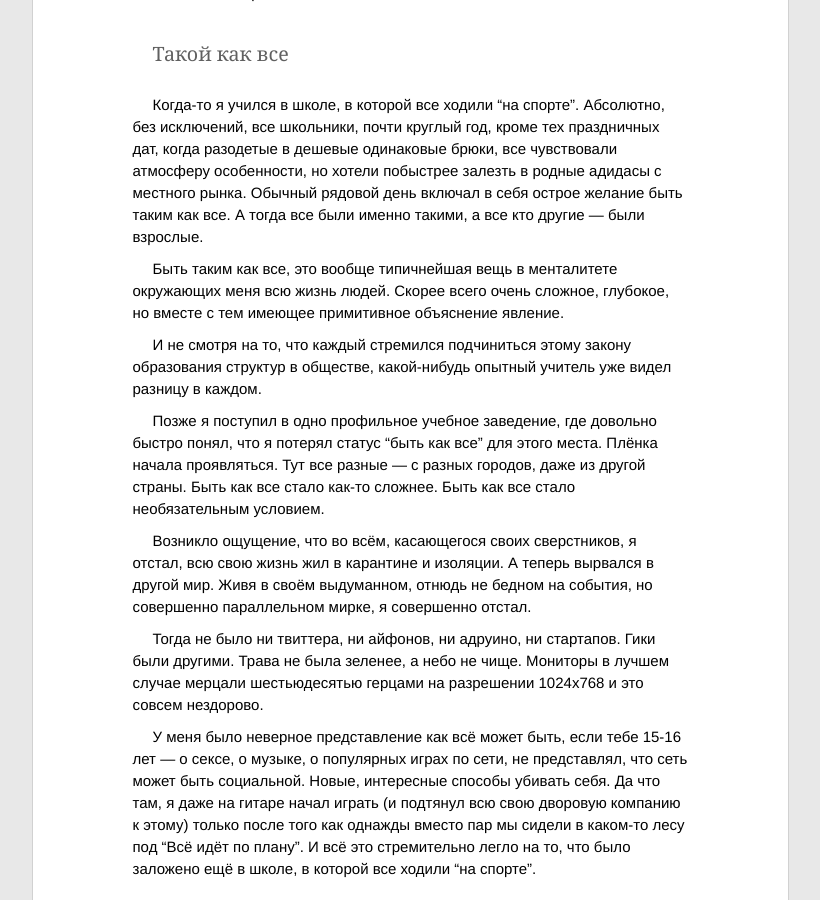
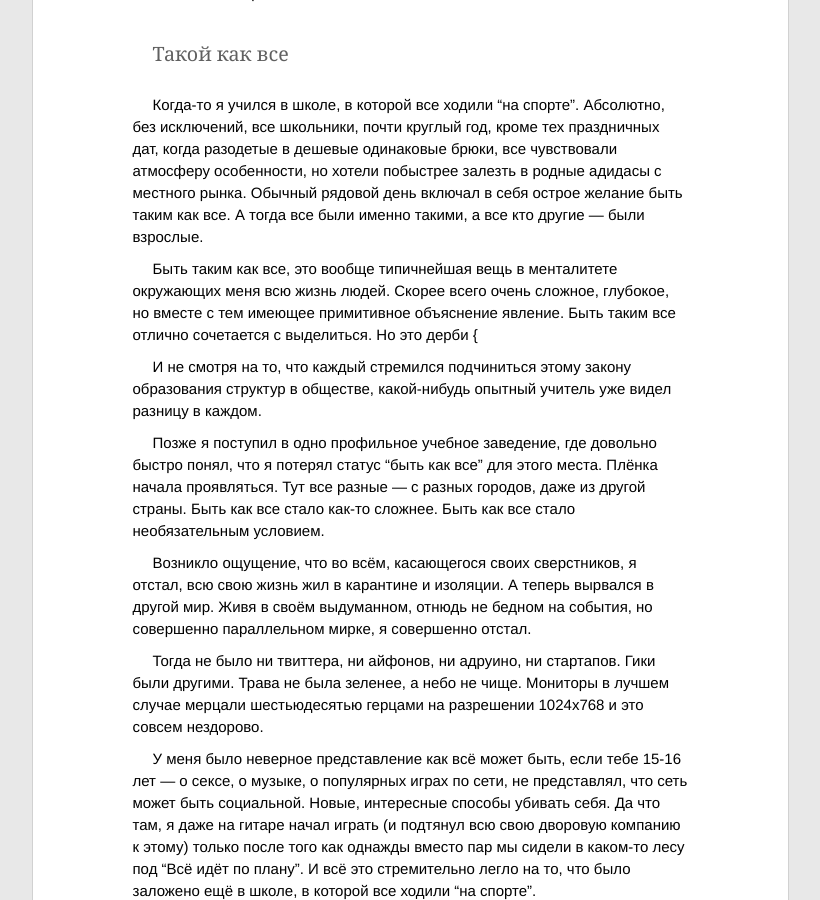
Before and after one commit to ptmt/ptmt.github.com, a Jekyll site: the page built from _posts/2012-06-04-dont-be-a-menace-to-hipsters-geek.md, in a window 1280 px wide and 900 px high, scrolled down 651 px. Shown: the whole window, without its empty margins (230-1050 px from the left). Built offline with Jekyll 4.4.1, drawn with Linux system fonts in a browser that asks for light colours; Markdown is read by kramdown in place of the engine named in the settings.

Commit message:
Update master

```diff
--- a/_posts/2012-06-04-dont-be-a-menace-to-hipsters-geek.md
+++ b/_posts/2012-06-04-dont-be-a-menace-to-hipsters-geek.md
@@ -11,7 +11,7 @@ title:  Не грози хипстерскому гику, набирая тви
 
 Когда-то я учился в школе, в которой все ходили “на спорте”. Абсолютно, без исключений, все школьники, почти круглый год, кроме тех праздничных дат, когда разодетые в дешевые одинаковые брюки, все чувствовали атмосферу особенности, но хотели побыстрее залезть в родные адидасы с местного рынка. Обычный рядовой день включал в себя острое желание быть таким как все. А тогда все были именно такими, а все кто другие — были взрослые.
 
-Быть таким как все, это вообще типичнейшая вещь в менталитете окружающих меня всю жизнь людей. Скорее всего очень сложное, глубокое, но вместе с тем имеющее примитивное объяснение явление.
+Быть таким как все, это вообще типичнейшая вещь в менталитете окружающих меня всю жизнь людей. Скорее всего очень сложное, глубокое, но вместе с тем имеющее примитивное объяснение явление. Быть таким все отлично сочетается с выделиться. Но это дерби {
 
 И не смотря на то, что каждый стремился подчиниться этому закону образования структур в обществе, какой-нибудь опытный учитель уже видел разницу в каждом.
 
```
